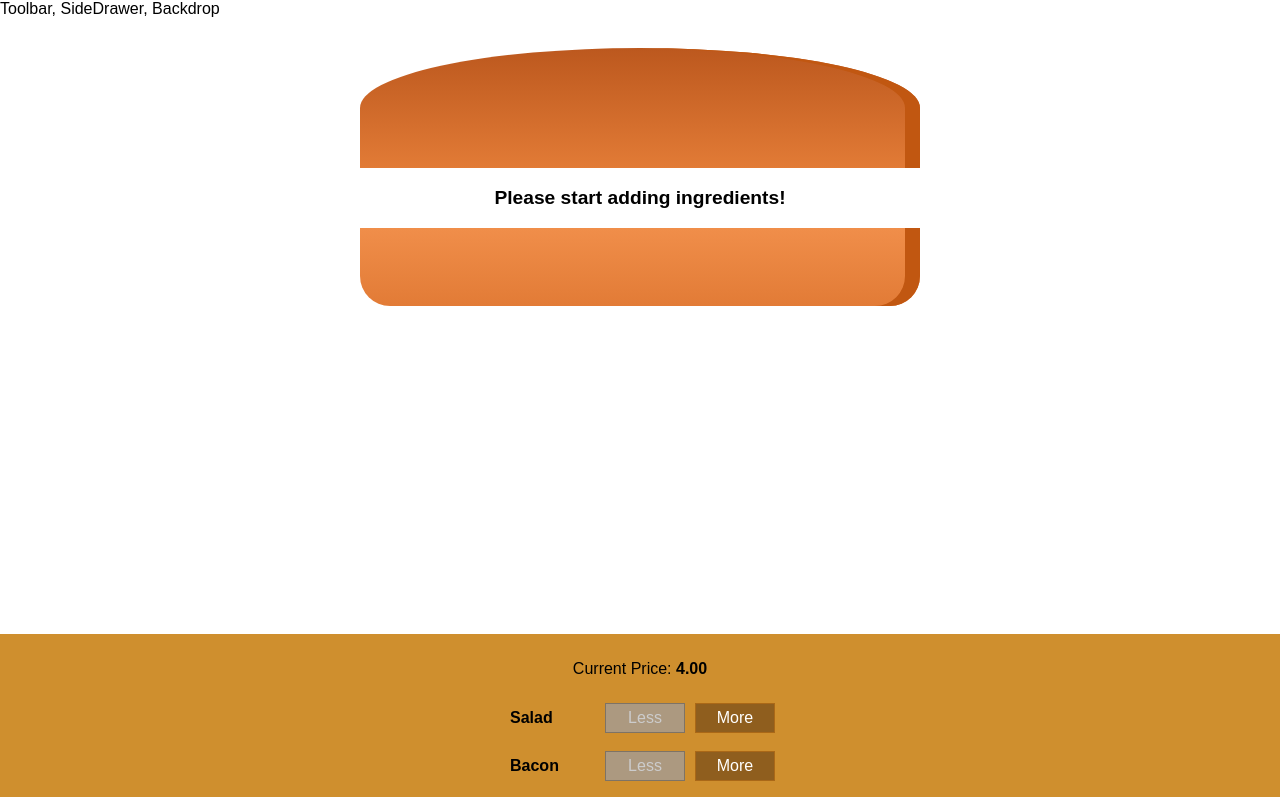
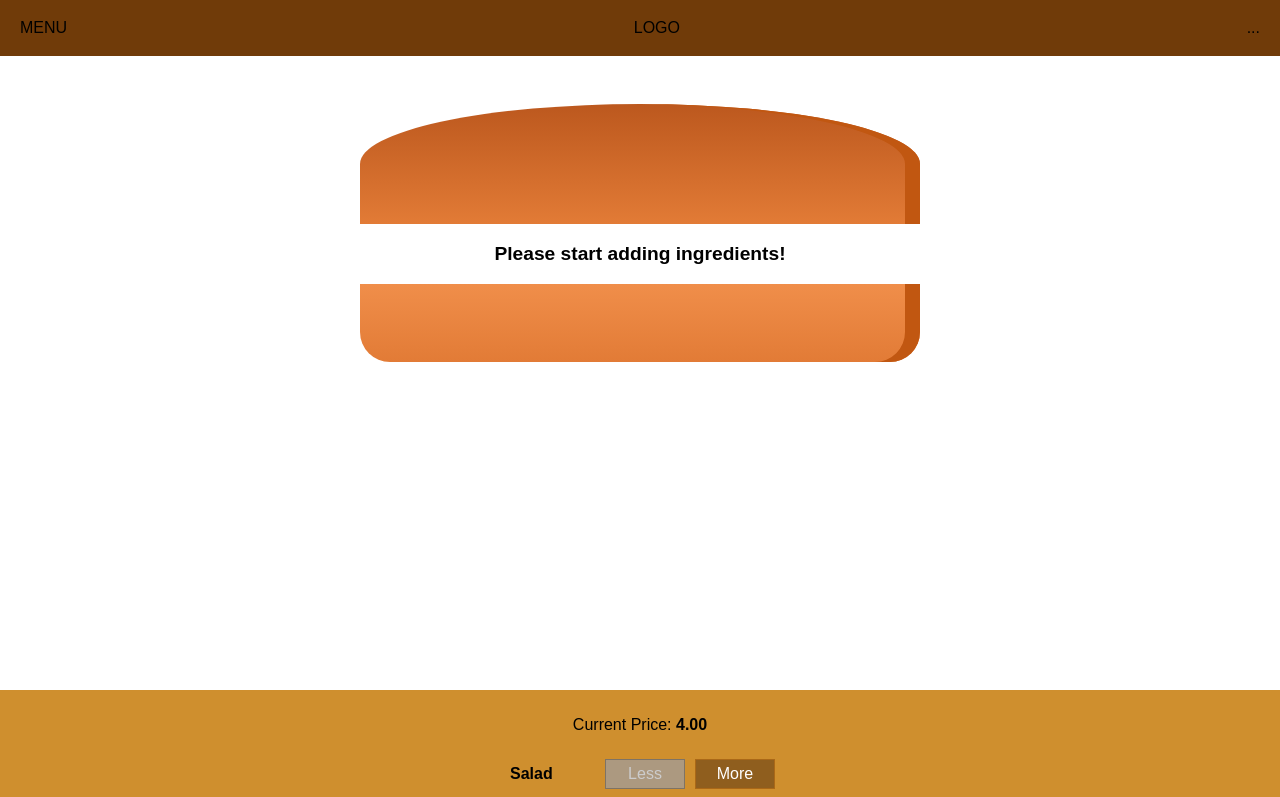
Before and after one commit to dkurganskii/burger-builder, a React app: page / in a window 1280 px wide. Shown: the top 797 px of the page. Built offline with nearby package versions, Linux system fonts and the light colour scheme.

Commit message:
add a toolbar

```diff
--- a/src/components/Layout/Layout.css
+++ b/src/components/Layout/Layout.css
@@ -1,3 +1,3 @@
 .Content {
-	margin-top: 16px;
+	margin-top: 72px;
 }
--- a/src/components/Layout/Layout.js
+++ b/src/components/Layout/Layout.js
@@ -1,9 +1,11 @@
 import React from 'react';
 import Aux from '../../hoc/Aux';
 import classes from './Layout.css';
+import Tollbar from '../Navigation/Toolbar/Toolbar';
 
 const layout = (props) => (
 	<Aux>
+		<Tollbar />
 		<div>Toolbar, SideDrawer, Backdrop</div>
 		<main className={classes.Content}>{props.children}</main>
 	</Aux>
--- /dev/null
+++ b/src/components/Navigation/Toolbar/Toolbar.css
@@ -0,0 +1,14 @@
+.Toolbar {
+	height: 56px;
+	width: 100%;
+	position: fixed;
+	top: 0;
+	left: 0;
+	background-color: #703b09;
+	display: flex;
+	justify-content: space-between;
+	align-items: center;
+	padding: 0 20px;
+	box-sizing: border-box;
+	z-index: 90;
+}
--- /dev/null
+++ b/src/components/Navigation/Toolbar/Toolbar.js
@@ -0,0 +1,12 @@
+import React from 'react';
+import classes from './Toolbar.css';
+
+const toolbar = (props) => (
+	<header className={classes.Toolbar}>
+		<div>MENU</div>
+		<div>LOGO</div>
+		<nav>...</nav>
+	</header>
+);
+
+export default toolbar;
```
